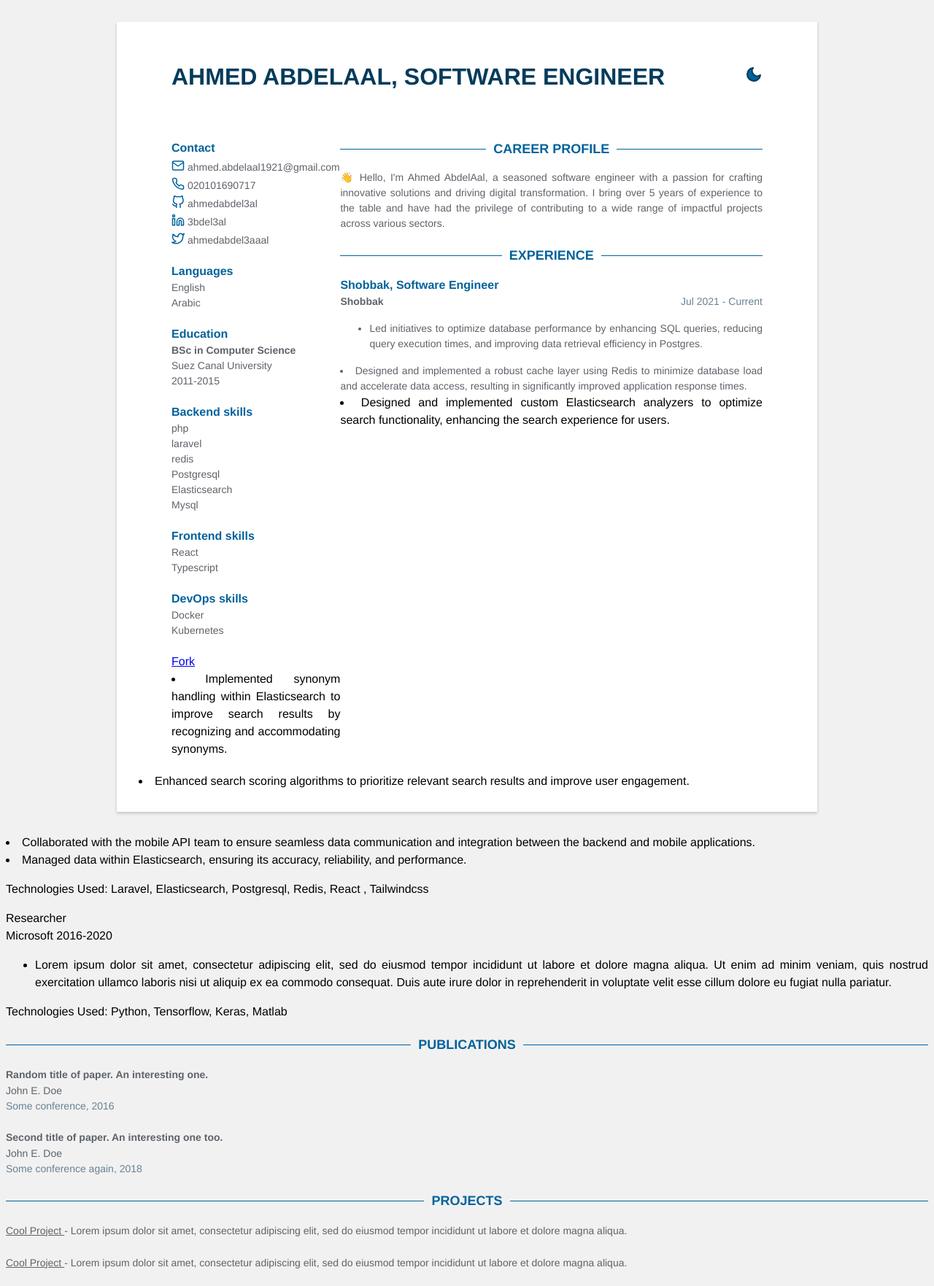
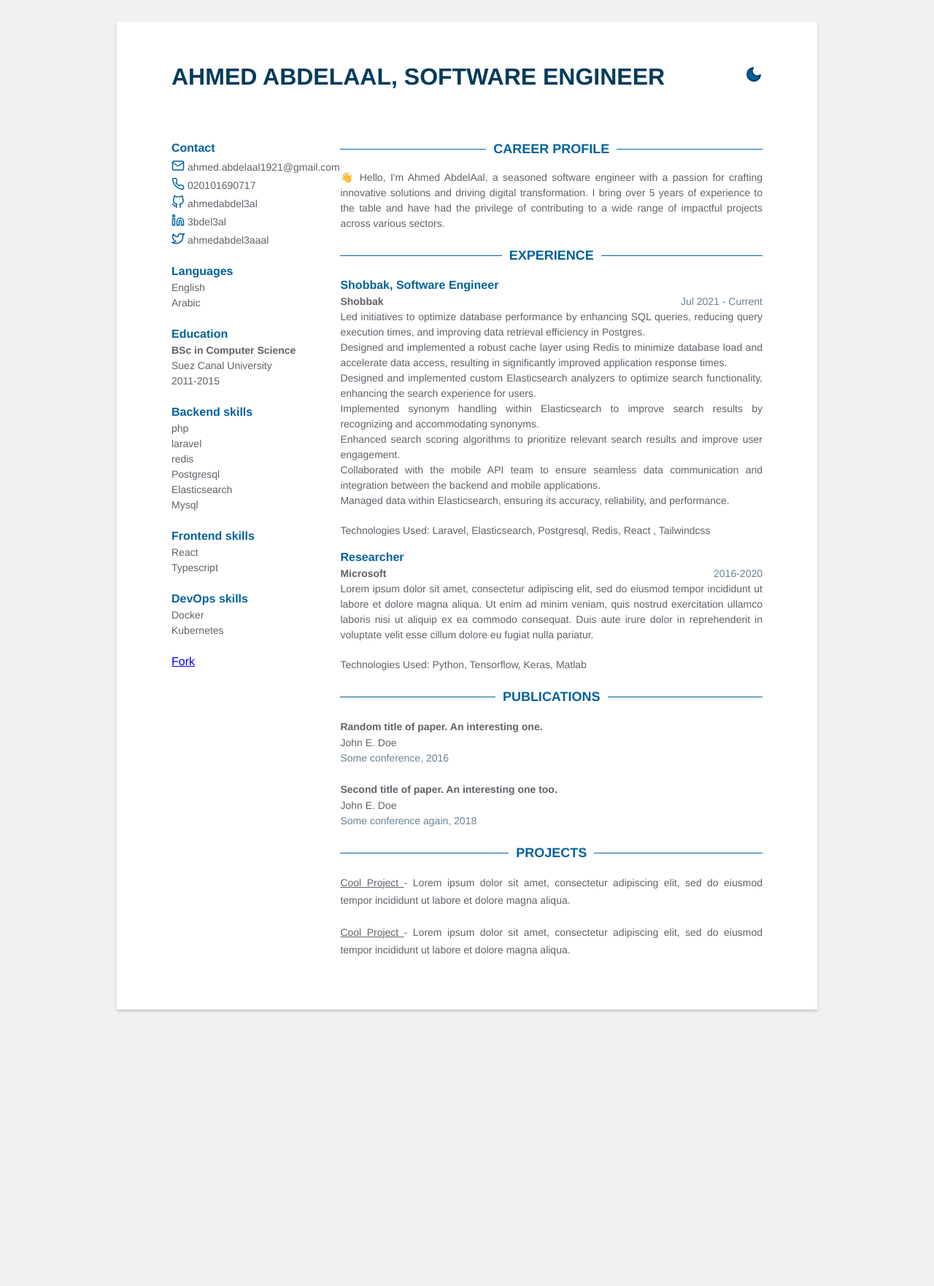
Before and after one commit to ahmedabdel3al/ahmedabdel3al.github.io, a Jekyll site: the page built from index.html, in a window 1280 px wide. Shown: the whole page at 73% size. Built offline with Jekyll 4.4.1, drawn with Linux system fonts in a browser that asks for light colours; after the commit the page ends 1414 px from its top, so only the background shows below that.

Commit message:
Update experience.html

```diff
--- a/_includes/experience.html
+++ b/_includes/experience.html
@@ -11,13 +11,12 @@
                 {{exp.company}}
                 <span class="time">{{exp.time}}</span>
             </div>
-            <div class="experience-item">
-                <ul>
-                    {% for detail in exp.details  %}
-                      <li class="details">{{detail}}</div>
-                  {% endfor %}
-                </ul>
-            </div>
+
+            <section class="languages">
+             {% for detail in exp.details  %}
+                <div class="idiom">{{detail}}</div>
+            {% endfor %}
+           </section>
 
             <p class="technologies">Technologies Used: {{exp.technologies_used}}</p>
         </div>
```
